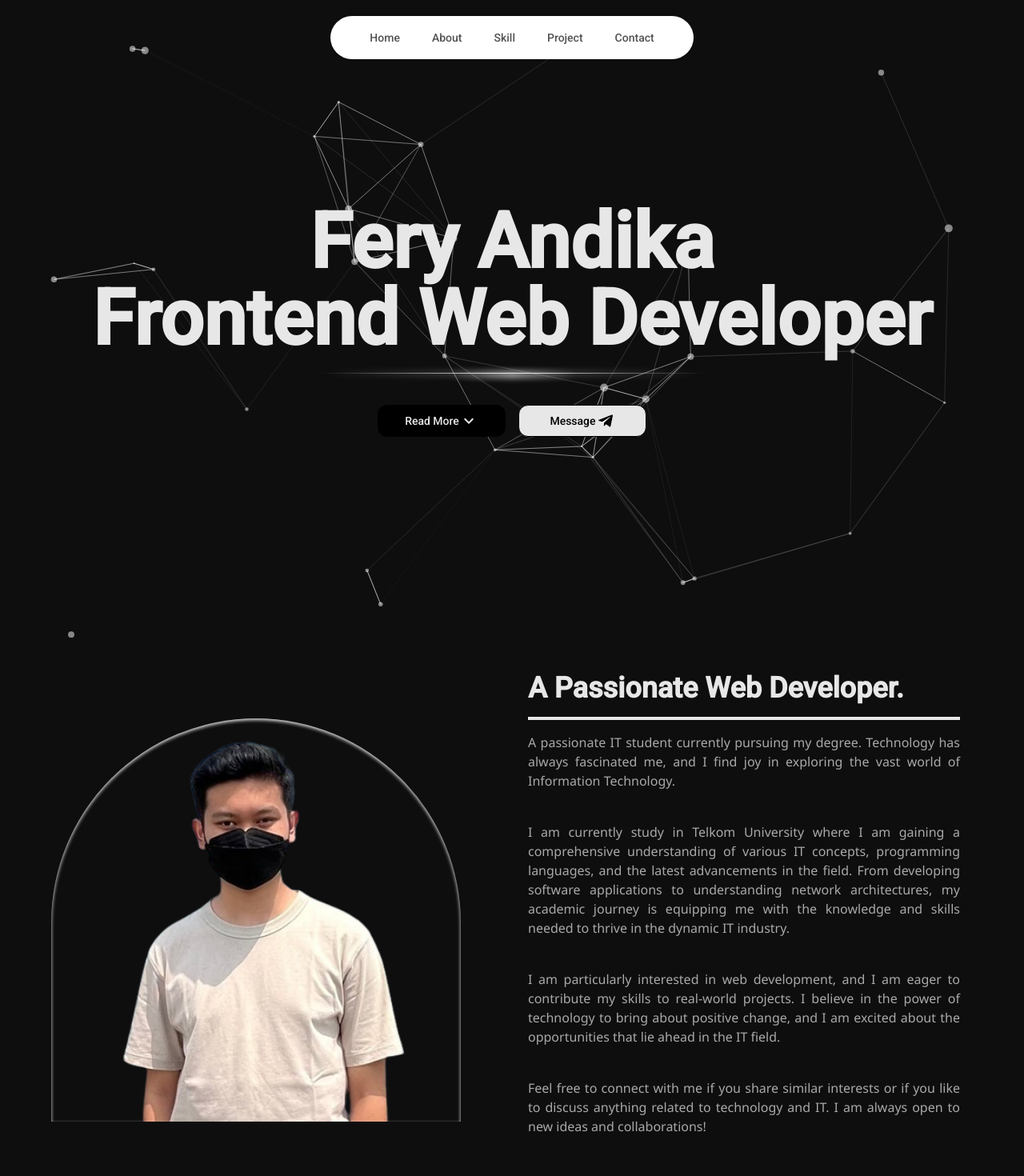
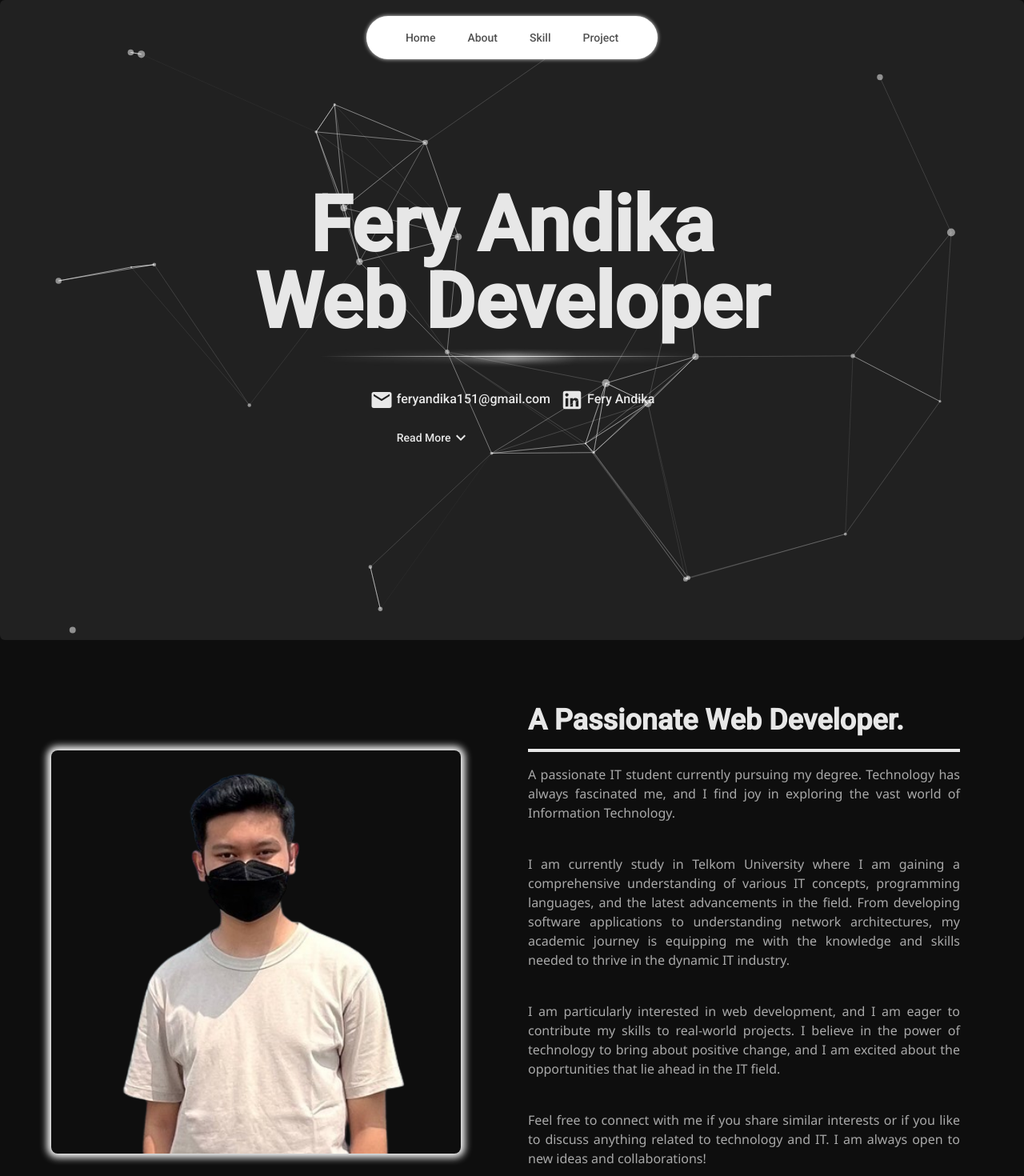
Before and after one commit to feryndka/Portfolio-Next-Js, a Next.js app: page / in a window 1280 px wide. Shown: the top 1470 px of the page at 80% size. Built offline with nearby package versions, Linux system fonts and the light colour scheme.

Commit message:
style:hero, color

```diff
--- a/src/app/about/page.js
+++ b/src/app/about/page.js
@@ -10,7 +10,7 @@ export default function About() {
                     <div className="image">
                         <Image src={"/profile.png"} height={700} width={700} alt="profile"/>
                         <div className="absolute inset-0 flex items-center justify-center">
-                            <div className="h-full w-[80%] rounded-t-full shadow-inner shadow-[#e7e7e7]"></div>
+                            <div className="shadow-bg h-full w-[80%] rounded-lg"></div>
                         </div>
                     </div>
                 </div>
--- a/src/app/about/style.css
+++ b/src/app/about/style.css
@@ -1,5 +1,5 @@
 .head {
-  @apply h-fit md:grid md:grid-cols-2 mt-20 md:mt-0;
+  @apply h-fit md:grid md:grid-cols-2 py-10;
 }
 
 .grid-1 {
@@ -14,6 +14,12 @@
 
 .image {
   position: relative;
+}
+
+.shadow-bg {
+  box-shadow: 0px 0px 10px 5px white;
+-webkit-box-shadow: 0px 0px 10px 5px white;
+-moz-box-shadow: 0px 0px 10px 5px white;
 }
 
 .grid-2 {
--- a/src/app/contact/page.js
+++ b/src/app/contact/page.js
@@ -1,4 +1,3 @@
-import Particle from "@/components/particle";
 import TelegramIcon from '@mui/icons-material/Telegram';
 import EmailIcon from '@mui/icons-material/Email';
 import LinkedInIcon from '@mui/icons-material/LinkedIn';
--- a/src/app/hero/page.jsx
+++ b/src/app/hero/page.jsx
@@ -1,15 +1,17 @@
 import Particle from "@/components/particle";
 import Link from "next/link";
 import React from "react";
-import TelegramIcon from '@mui/icons-material/Telegram';
-import ExpandMoreIcon from '@mui/icons-material/ExpandMore';
+import TelegramIcon from "@mui/icons-material/Telegram";
+import ExpandMoreIcon from "@mui/icons-material/ExpandMore";
+import EmailIcon from "@mui/icons-material/Email";
+import LinkedInIcon from "@mui/icons-material/LinkedIn";
 
 const Hero = () => {
   return (
-    <div className="h-screen w-full flex flex-col items-center justify-center overflow-hidden rounded-md">
+    <div className="h-screen w-full flex flex-col items-center justify-center overflow-hidden rounded-md bg-[#212121]">
       <Particle />
       <h1 className="md:text-5xl text-3xl lg:text-8xl font-bold text-center relative z-20">
-        Fery Andika <br /> Frontend Web Developer
+        Fery Andika <br /> Web Developer
       </h1>
       <div className="w-[40rem] relative mt-5 mb-10">
         {/* Gradients */}
@@ -18,19 +20,27 @@ const Hero = () => {
         <div className="absolute inset-x-60 top-0 bg-gradient-to-r from-transparent via-[#e7e7e7] to-transparent h-[5px] w-1/4 blur-sm" />
         <div className="absolute inset-x-60 top-0 bg-gradient-to-r from-transparent via-[#e7e7e7] to-transparent h-px w-1/4" />
       </div>
-      <div className="flex flex-col md:flex-row space-y-4 md:space-y-0 space-x-0 md:space-x-4 z-10">
+      <div className="flex flex-col space-y-4 md:space-y-0 z-10 gap-3">
+        <div className="flex flex-col md:flex-row gap-3">
+          <a href="mailto:feryandika151@gmail.com">
+            <EmailIcon sx={{ fontSize: 30 }} /> feryandika151@gmail.com
+          </a>
+          <a href="https://www.linkedin.com/in/feryandika/">
+            <LinkedInIcon sx={{ fontSize: 30 }} /> Fery Andika
+          </a>
+        </div>
         <Link
-          href="/about"
-          className="flex justify-center items-center w-40 h-10 rounded-xl bg-black border dark:border-[#e7e7e7] border-transparent text-[#e7e7e7] text-sm transition-all hover:bg-white/20"
+          href="#about"
+          className="flex justify-center items-center w-40 h-10 rounded-md border dark:border-[#e7e7e7] border-transparent text-[#e7e7e7] text-sm transition-all hover:bg-white/20"
         >
           Read More <ExpandMoreIcon />
         </Link>
-        <Link
-          href="/contact"
+        {/* <Link
+          href="#contact"
           className="flex justify-center items-center w-40 h-10 rounded-xl bg-[#e7e7e7] text-black border border-black text-sm transition-all hover:bg-white/80"
         >
           Message <TelegramIcon />
-        </Link>
+        </Link> */}
       </div>
     </div>
   );
--- a/src/app/page.js
+++ b/src/app/page.js
@@ -11,7 +11,7 @@ export default function Home() {
       <About />
       <Skill />
       <Project />
-      <Contact />
+      {/* <Contact /> */}
     </>
   );
 }
--- /dev/null
+++ b/src/app/project_2/page.jsx
@@ -0,0 +1,11 @@
+import React from "react";
+
+const Project_2 = () => {
+  return (
+    <div className="">
+      <div>Project Task</div>
+    </div>
+  );
+};
+
+export default Project_2;
--- a/src/components/navbar/index.js
+++ b/src/components/navbar/index.js
@@ -18,10 +18,10 @@ export default function Navbar() {
             name: "Project",
             link: "#project",
         },
-        {
-            name: "Contact",
-            link: "#contact",
-        },
+        // {
+        //     name: "Contact",
+        //     link: "#contact",
+        // },
     ]
 
     return (
--- a/src/components/ui/floating-navbar.jsx
+++ b/src/components/ui/floating-navbar.jsx
@@ -11,7 +11,7 @@ export const FloatingNav = ({ navItems, className }) => {
     <AnimatePresence mode="wait">
       <motion.div
         className={cn(
-          "flex max-w-fit fixed top-3 md:top-5 inset-x-0 mx-auto border border-transparent dark:border-white/[0.2] rounded-full dark:bg-[#0e0e0e] bg-white shadow-[0px_2px_3px_-1px_rgba(0,0,0,0.1),0px_1px_0px_0px_rgba(25,28,33,0.02),0px_0px_0px_1px_rgba(25,28,33,0.08)] z-[5000] px-8 py-2 items-center justify-center space-x-2",
+          "flex max-w-fit fixed top-3 md:top-5 inset-x-0 mx-auto border border-transparent rounded-full dark:bg-[#212121] bg-white shadow-[#e7e7e7_0px_0px_5px] z-[5000] px-8 py-2 items-center justify-center space-x-2",
           className
         )}
       >
```
